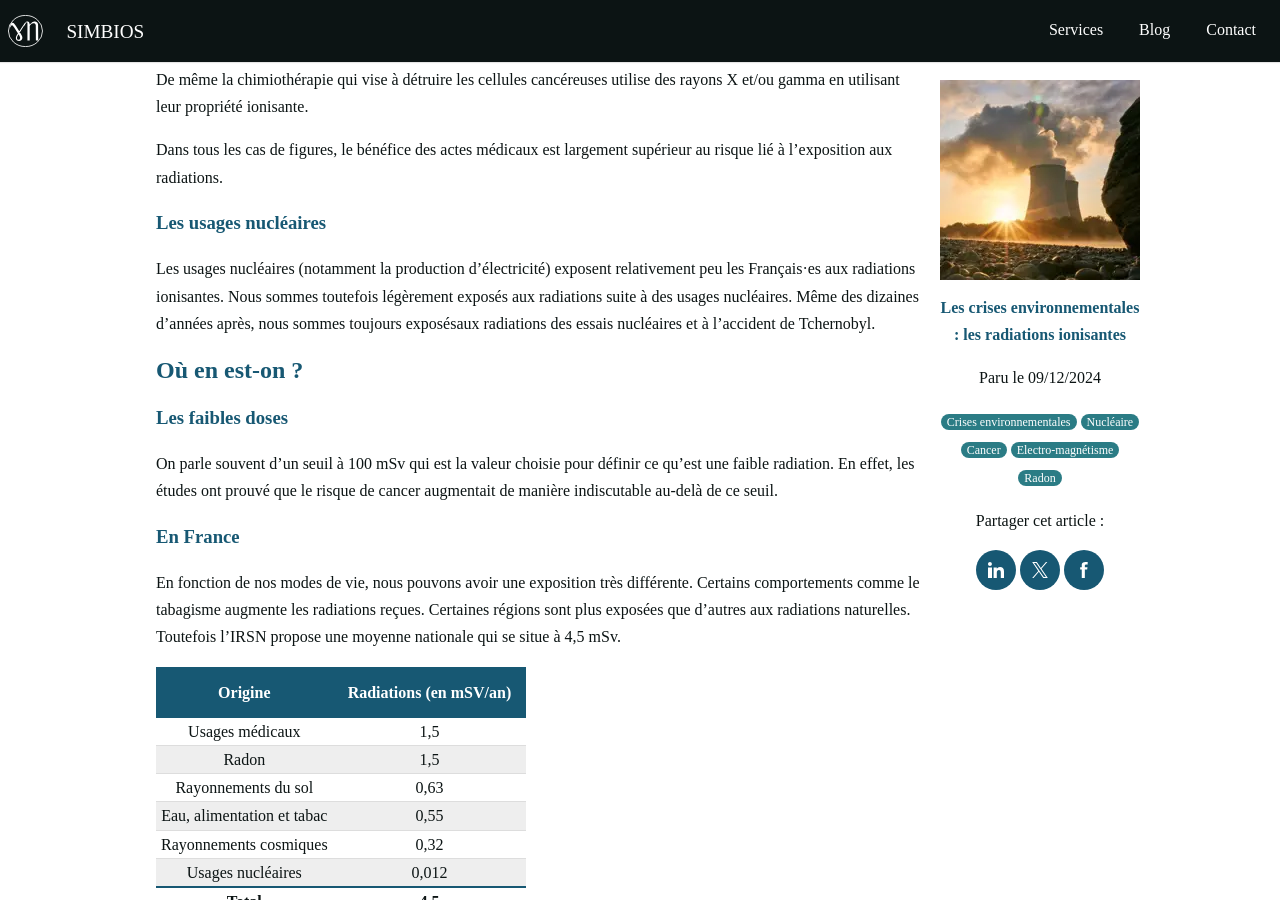
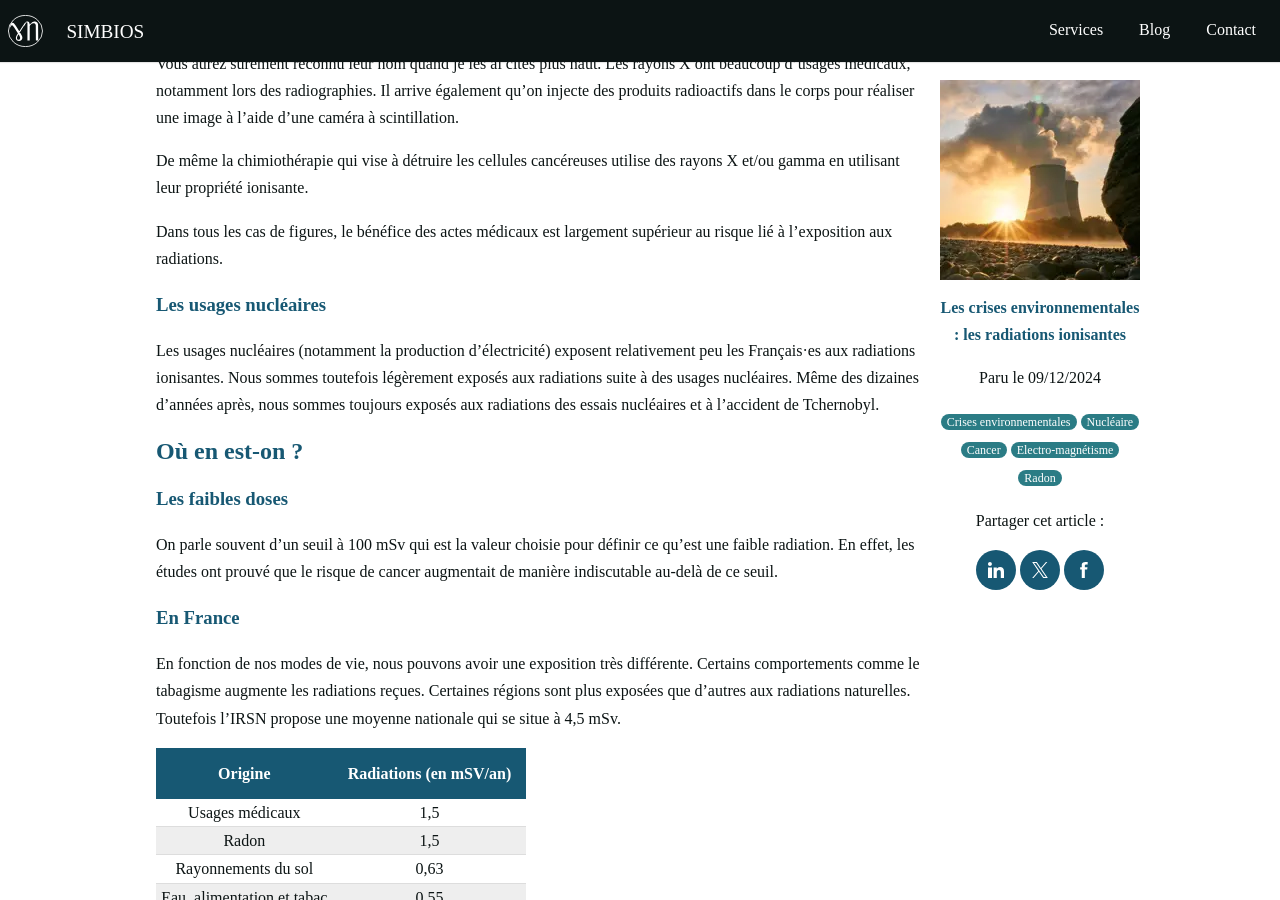
Before and after one commit to guillaumew/simbios, a Jekyll site: the page built from blog/_posts/2024/Q4/2024-12-09-radiations-ionisantes.md, in a window 1280 px wide and 900 px high, scrolled down 1560 px. Built offline with Jekyll 4.4.1, drawn with Linux system fonts in a browser that asks for light colours; some of the changed lines change nothing that is shown; some of the changed text lies outside the part shown.

Commit message:
podact et typos radiation ionisantes

```diff
--- a/blog/_posts/2024/Q4/2024-12-09-radiations-ionisantes.md
+++ b/blog/_posts/2024/Q4/2024-12-09-radiations-ionisantes.md
@@ -5,7 +5,7 @@
 image: /assets/img/posts/2024/Q4/thumb-nuclear.jpg
 thumb: /assets/img/posts/2024/Q4/thumb-nuclear
 alt-image: "Une centrale nucléaire émet des radiations ionisantes"
-podcast: null
+podcast: https://sphinx.acast.com/p/open/s/65e06335dd3dcf001643bd06/e/6757165ae417dbfb2112f52a/media.mp3
 ---
 
 Cet article fait partie de la série concernant les [crises environnementales](/blog/2024/01/16/crises-environnementales), il aborde les impacts des radiations ionisantes.
@@ -59,7 +59,7 @@
 
 ### Les usages nucléaires
 
-Les usages nucléaires (notamment la production d'électricité) exposent relativement peu les Français·es aux radiations ionisantes. Nous sommes toutefois légèrement exposés aux radiations suite à des usages nucléaires. Même des dizaines d'années après, nous sommes toujours exposésaux radiations des essais nucléaires et à l'accident de Tchernobyl.
+Les usages nucléaires (notamment la production d'électricité) exposent relativement peu les Français·es aux radiations ionisantes. Nous sommes toutefois légèrement exposés aux radiations suite à des usages nucléaires. Même des dizaines d'années après, nous sommes toujours exposés aux radiations des essais nucléaires et à l'accident de Tchernobyl.
 
 ## Où en est-on ?
 
@@ -114,7 +114,7 @@
 
 *La {% include link.html link="https://www.irsn.fr/savoir-comprendre/environnement/cartographie-potentiel-radon-formations-geologiques" text="carte de l'exposition au radon en France" %} (source IRSN): la Bretagne et les montagnes sont les plus impactées.*
 
-## Determinez votre exposition
+## Déterminez votre exposition
 
 Pour savoir où vous en êtes, l'IRSN propose un outil qui permet de calculer en 2 min votre exposition personnelle aux radiations en fonction de votre lieu d'habitation et de vos modes de vie.
 
```
